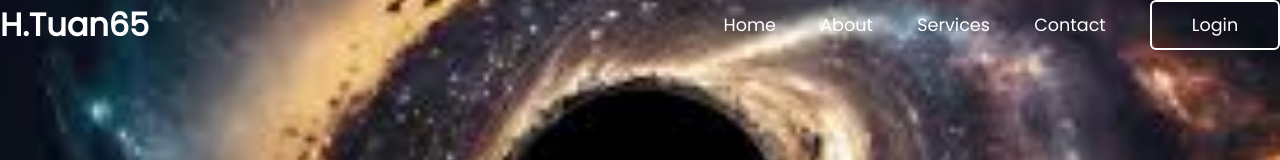
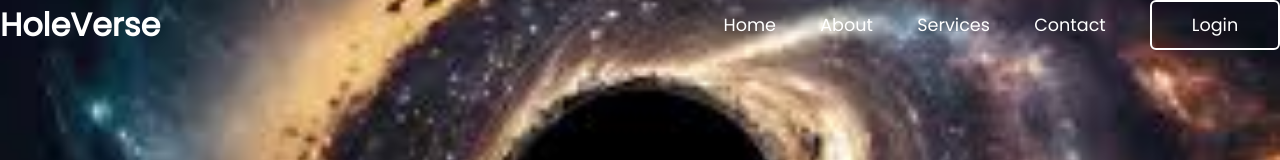
Before and after one commit to FuryDark113/HoVanLongHTuan65, a plain HTML site: page index.html in a window 1280 px wide. Shown: the top 160 px of the page. Drawn offline with nearby package versions, Linux system fonts and the light colour scheme; a web font is replaced by a local one.

Commit message:
index.html

```diff
--- a/index.html
+++ b/index.html
@@ -9,7 +9,7 @@
 </head>
 <body>
   <header>
-    <h2 class="logo">H.Tuan65</h2>
+    <h2 class="logo">HoleVerse</h2>
     <nav class="navigation">
       <a href="#">Home</a>
       <a href="#">About</a>
```
